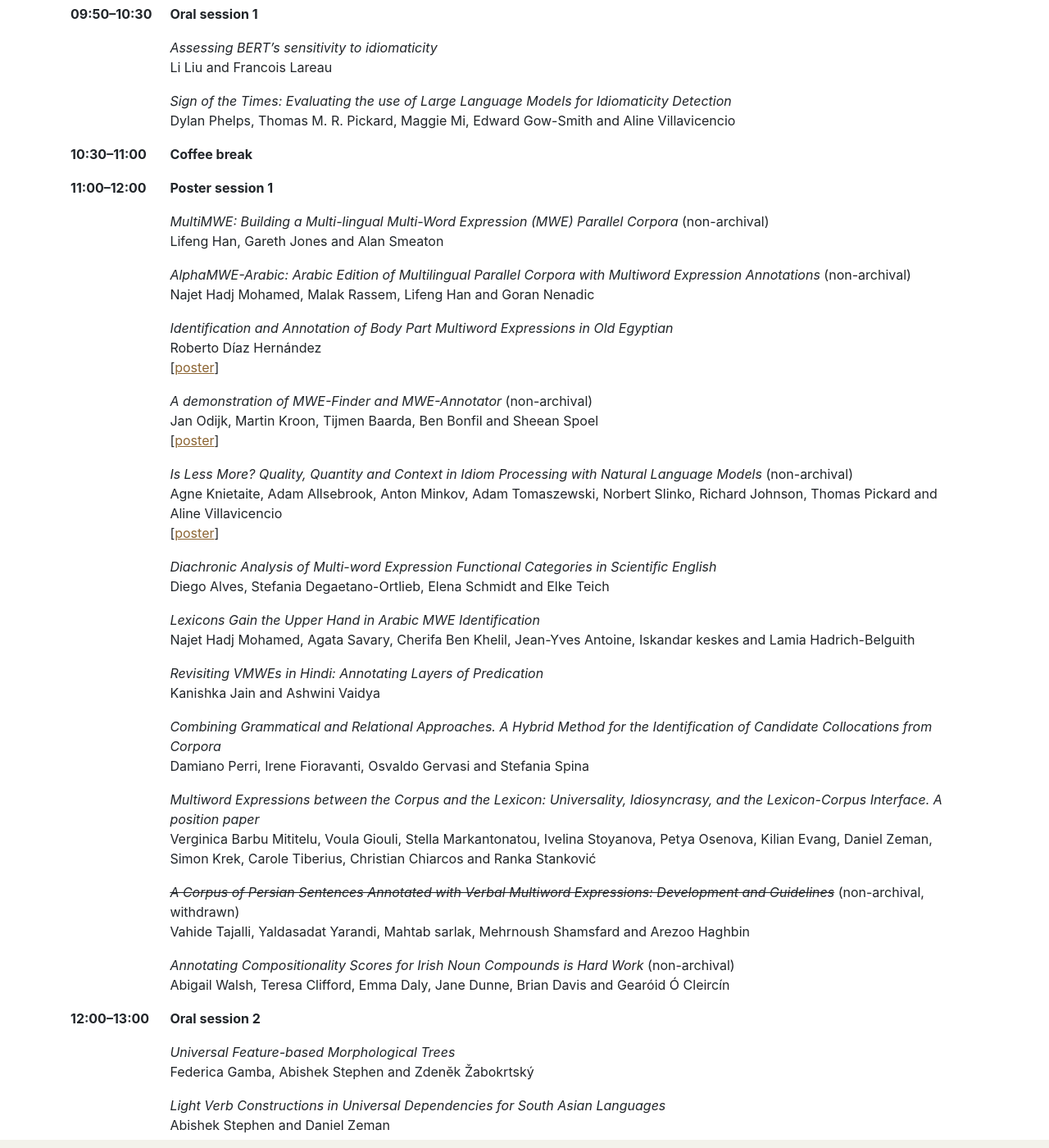
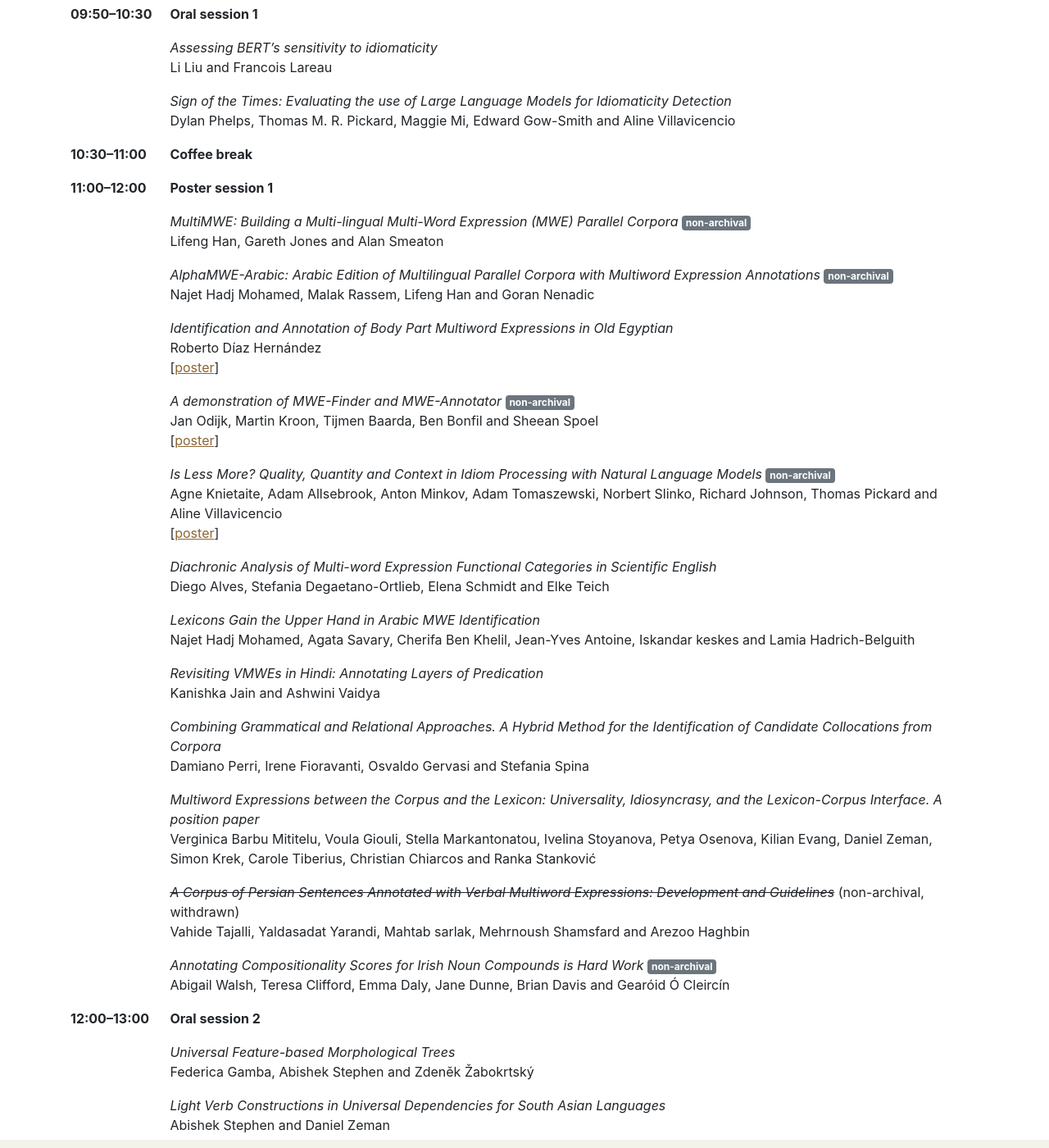
Before and after one commit to multiword/multiword.github.io, a Jekyll site: the page built from mweud2024/index.md, in a window 1280 px wide and 1400 px high, scrolled down 1692 px. Shown: the whole window at 82% size. Built offline with Jekyll 4.4.1, drawn with Linux system fonts in a browser that asks for light colours; comment, search, counter and statistics services are not loaded; some of the changed text lies outside the part shown.

Commit message:
Use badges for non-archival marking

```diff
--- a/mweud2024/index.md
+++ b/mweud2024/index.md
@@ -131,14 +131,14 @@ proceedings.
     <tr>
         <td></td>
         <td>
-            <i>MultiMWE: Building a Multi-lingual Multi-Word Expression (MWE) Parallel Corpora</i> (non-archival)<br>
+            <i>MultiMWE: Building a Multi-lingual Multi-Word Expression (MWE) Parallel Corpora</i> <span class="badge badge-secondary">non-archival</span><br>
             Lifeng Han, Gareth Jones and Alan Smeaton<br>
         </td>
     </tr>
     <tr>
         <td></td>
         <td>
-            <i>AlphaMWE-Arabic: Arabic Edition of Multilingual Parallel Corpora with Multiword Expression Annotations</i> (non-archival)<br>
+            <i>AlphaMWE-Arabic: Arabic Edition of Multilingual Parallel Corpora with Multiword Expression Annotations</i> <span class="badge badge-secondary">non-archival</span><br>
             Najet Hadj Mohamed, Malak Rassem, Lifeng Han and Goran Nenadic<br>
         </td>
     </tr>
@@ -153,7 +153,7 @@ proceedings.
     <tr>
         <td></td>
         <td>
-            <i>A demonstration of MWE-Finder and MWE-Annotator</i> (non-archival)<br>
+            <i>A demonstration of MWE-Finder and MWE-Annotator</i> <span class="badge badge-secondary">non-archival</span><br>
             Jan Odijk, Martin Kroon, Tijmen Baarda, Ben Bonfil and Sheean Spoel<br>
             [<a href="posters/odijk-etal-2024-demonstration-poster.pdf">poster</a>]
         </td>
@@ -161,7 +161,7 @@ proceedings.
     <tr>
         <td></td>
         <td>
-            <i>Is Less More? Quality, Quantity and Context in Idiom Processing with Natural Language Models</i> (non-archival)<br>
+            <i>Is Less More? Quality, Quantity and Context in Idiom Processing with Natural Language Models</i> <span class="badge badge-secondary">non-archival</span><br>
             Agne Knietaite, Adam Allsebrook, Anton Minkov, Adam Tomaszewski, Norbert Slinko, Richard Johnson, Thomas Pickard and Aline Villavicencio<br>
             [<a href="posters/knietaite-etal-2024-less-poster.pdf">poster</a>]
         </td>
@@ -211,7 +211,7 @@ proceedings.
     <tr>
         <td></td>
         <td>
-            <i>Annotating Compositionality Scores for Irish Noun Compounds is Hard Work</i> (non-archival)<br>
+            <i>Annotating Compositionality Scores for Irish Noun Compounds is Hard Work</i> <span class="badge badge-secondary">non-archival</span><br>
             Abigail Walsh, Teresa Clifford, Emma Daly, Jane Dunne, Brian Davis and Gearóid Ó Cleircín<br>
         </td>
     </tr>
@@ -353,7 +353,7 @@ proceedings.
     <tr>
         <td></td>
         <td>
-            <i>MaiBaam: A Multi-Dialectal Bavarian Universal Dependency Treebank</i> (non-archival)<br>
+            <i>MaiBaam: A Multi-Dialectal Bavarian Universal Dependency Treebank</i> <span class="badge badge-secondary">non-archival</span><br>
             Verena Blaschke, Barbara Kovačić, Siyao Peng, Hinrich Schütze and Barbara Plank<br>
         </td>
     </tr>
@@ -382,28 +382,28 @@ proceedings.
     <tr>
         <td></td>
         <td>
-            <i>Redefining Syntactic and Morphological Tasks for Typologically Diverse Languages</i> (non-archival)<br>
+            <i>Redefining Syntactic and Morphological Tasks for Typologically Diverse Languages</i> <span class="badge badge-secondary">non-archival</span><br>
             Omer Goldman, Leonie Weissweiler and Reut Tsarfaty<br>
         </td>
     </tr>
     <tr>
         <td></td>
         <td>
-            <i>UCxn: Typologically Informed Annotation of Constructions Atop Universal Dependencies</i> (non-archival)<br>
+            <i>UCxn: Typologically Informed Annotation of Constructions Atop Universal Dependencies</i> <span class="badge badge-secondary">non-archival</span><br>
             Leonie Weissweiler, Nina Böbel, Kirian Guiller, Santiago Herrera, Wesley Scivetti, Arthur Lorenzi, Nurit Melnik, Archna Bhatia, Hinrich Schütze, Lori Levin, Amir Zeldes, Joakim Nivre, William Croft and Nathan Schneider<br>
         </td>
     </tr>
     <tr>
         <td></td>
         <td>
-            <i>Sparse Logistic Regression with High-order Features for Automatic Grammar Rule Extraction from Treebanks</i> (non-archival)<br>
+            <i>Sparse Logistic Regression with High-order Features for Automatic Grammar Rule Extraction from Treebanks</i> <span class="badge badge-secondary">non-archival</span><br>
             Santiago Herrera, Caio Corro and Sylvain Kahane<br>
         </td>
     </tr>
     <tr>
         <td></td>
         <td>
-            <i>Joint Annotation of Morphology and Syntax in Dependency Treebanks</i> (non-archival)<br>
+            <i>Joint Annotation of Morphology and Syntax in Dependency Treebanks</i> <span class="badge badge-secondary">non-archival</span><br>
             Bruno Guillaume, Kim Gerdes, Kirian Guiller, Sylvain Kahane and Yixuan Li<br>
         </td>
     </tr>
```
